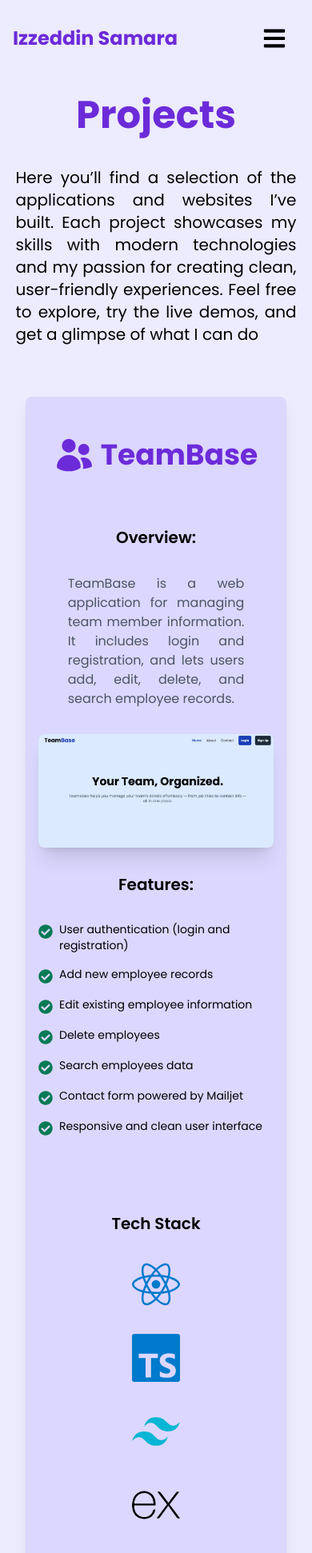
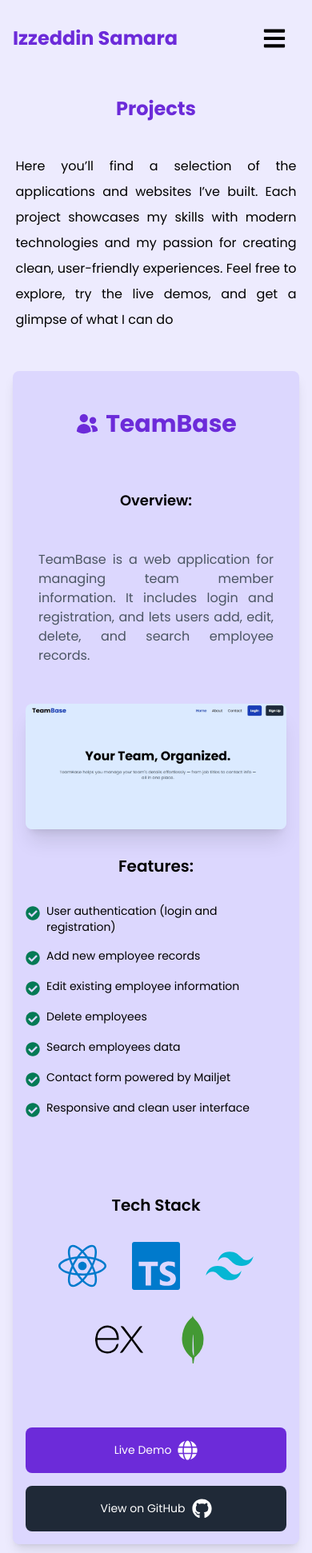
Before and after one commit to Izzeddin-Samara/My_Portfolio, a Next.js app: page /projects in a window 390 px wide. Shown: the top 1942 px of the page at 80% size. Built offline with nearby package versions, Linux system fonts and the light colour scheme.

Commit message:
Update font sizes and style in Projects page

```diff
--- a/app/projects/page.tsx
+++ b/app/projects/page.tsx
@@ -36,7 +36,7 @@ export default function Projects() {
   const projects = [
     {
       name: "TeamBase",
-      icon: <HiUsers size={50} />,
+      icon: <HiUsers className="text-3xl md:text-5xl" />,
       overview:
         "TeamBase is a web application for managing team member information. It includes login and registration, and lets users add, edit, delete, and search employee records.",
       screenshot: "TeamBase.jpg",
@@ -94,13 +94,13 @@ export default function Projects() {
   ];
   return (
     <>
-      <div className="dark:bg-gray-800">
+      <div>
         <div className="mx-auto min-h-screen max-w-7xl py-30">
           <div className="text-center">
-            <h1 className="text-5xl font-bold text-purple-700 dark:text-purple-500">
+            <h1 className="text-2xl md:text-3xl font-bold text-purple-700 dark:text-purple-500">
               Projects
             </h1>
-            <p className="mx-auto mt-10 w-[90%] text-justify text-xl dark:text-white">
+            <p className="mx-auto mt-10 w-[90%] text-justify md:text-xl text-md leading-loose dark:text-white">
               Here you&rsquo;ll find a selection of the applications and websites I&rsquo;ve
               built. Each project showcases my skills with modern technologies
               and my passion for creating clean, user-friendly experiences. Feel
@@ -127,18 +127,18 @@ export default function Projects() {
                 index,
               ) => (
                 <div
-                  className="bg- p-8 text-center dark:text-white"
+                  className="bg- p-4 text-center dark:text-white"
                   key={index}
                   id={slug}
                 >
                   <div className="mt-8 rounded-lg bg-purple-200 p-4 shadow-lg dark:bg-gray-700">
-                    <h1 className="mt-8 flex items-center justify-center gap-2 text-4xl font-bold text-purple-700 dark:text-purple-500">
+                    <h1 className="mt-8 flex items-center justify-center gap-2 md:text-5xl text-3xl font-bold text-purple-700 dark:text-purple-500">
                       {icon}
                       {name}
                     </h1>
-                    <h3 className="mt-16 text-xl font-semibold">Overview:</h3>
+                    <h3 className="mt-16 text-lg font-semibold">Overview:</h3>
                     <div>
-                      <p className="mx-auto mt-8 w-3/4 text-justify text-gray-600 dark:text-gray-300">
+                      <p className="mx-auto mt-8  text-justify text-gray-600 dark:text-gray-300 p-4">
                         {overview}
                       </p>
                       <div className="mt-8">
@@ -174,7 +174,7 @@ export default function Projects() {
                         <h3 className="mt-8 text-xl font-semibold">
                           Tech Stack
                         </h3>
-                        <ul className="mt-8 flex flex-col items-center justify-center gap-8 md:flex-row">
+                        <ul className="mt-8 flex md:flex-row flex-wrap md:flex-nowrap items-center justify-center gap-8 md:flex-row">
                           {techstack.map((stack) => (
                             <li key={stack.id}>{stack.icon}</li>
                           ))}
@@ -187,7 +187,7 @@ export default function Projects() {
                           >
                             <button
                               type="button"
-                              className="flex w-full cursor-pointer items-center justify-center gap-2 rounded-lg bg-purple-700 p-4 text-xl text-white outline-none hover:bg-purple-800 hover:shadow-xl focus:ring-4 focus:ring-purple-300"
+                              className="flex w-full cursor-pointer items-center justify-center gap-2 rounded-lg bg-purple-700 p-4 md:text-xl text-sm text-white outline-none hover:bg-purple-800 hover:shadow-xl focus:ring-4 focus:ring-purple-300"
                             >
                               Live Demo <FaGlobe size={25} />
                             </button>
@@ -200,7 +200,7 @@ export default function Projects() {
                           >
                             <button
                               type="button"
-                              className="flex w-full cursor-pointer items-center justify-center gap-2 rounded-lg bg-gray-800 p-4 text-xl text-white outline-none hover:bg-gray-950 hover:shadow-xl focus:ring-4 focus:ring-gray-300"
+                              className="flex w-full cursor-pointer items-center justify-center gap-2 rounded-lg bg-gray-800 p-4 md:text-xl text-sm text-white outline-none hover:bg-gray-950 hover:shadow-xl focus:ring-4 focus:ring-gray-300"
                             >
                               View on GitHub <FaGithub size={25} />
                             </button>
@@ -214,17 +214,17 @@ export default function Projects() {
             )}
           </div>
           <div className="px-6 py-30 text-center">
-            <h1 className="text-center text-2xl font-bold dark:text-white">
+            <h1 className="text-center md:text-2xl  text-lg font-bold dark:text-white">
               Have a creative idea, business need, or technical challenge that
               needs a smart solution?
             </h1>
-            <p className="mt-8 text-center text-lg dark:text-white">
+            <p className="mt-8 text-center text-sm md:text-xl dark:text-white">
               Let’s work together to build something that’s smart, scalable, and
               beautifully designed.
             </p>
 
             <Link href="/contact">
-              <button className="mt-8 cursor-pointer rounded-lg bg-purple-700 p-4 text-2xl text-white outline-none hover:bg-purple-800 focus:ring-4 focus:ring-purple-300">
+              <button className="mt-8 cursor-pointer rounded-lg bg-purple-700 p-4 text-sm md:text-2xl text-white outline-none hover:bg-purple-800 focus:ring-4 focus:ring-purple-300">
                 Contact Me Now!
               </button>
             </Link>
```
